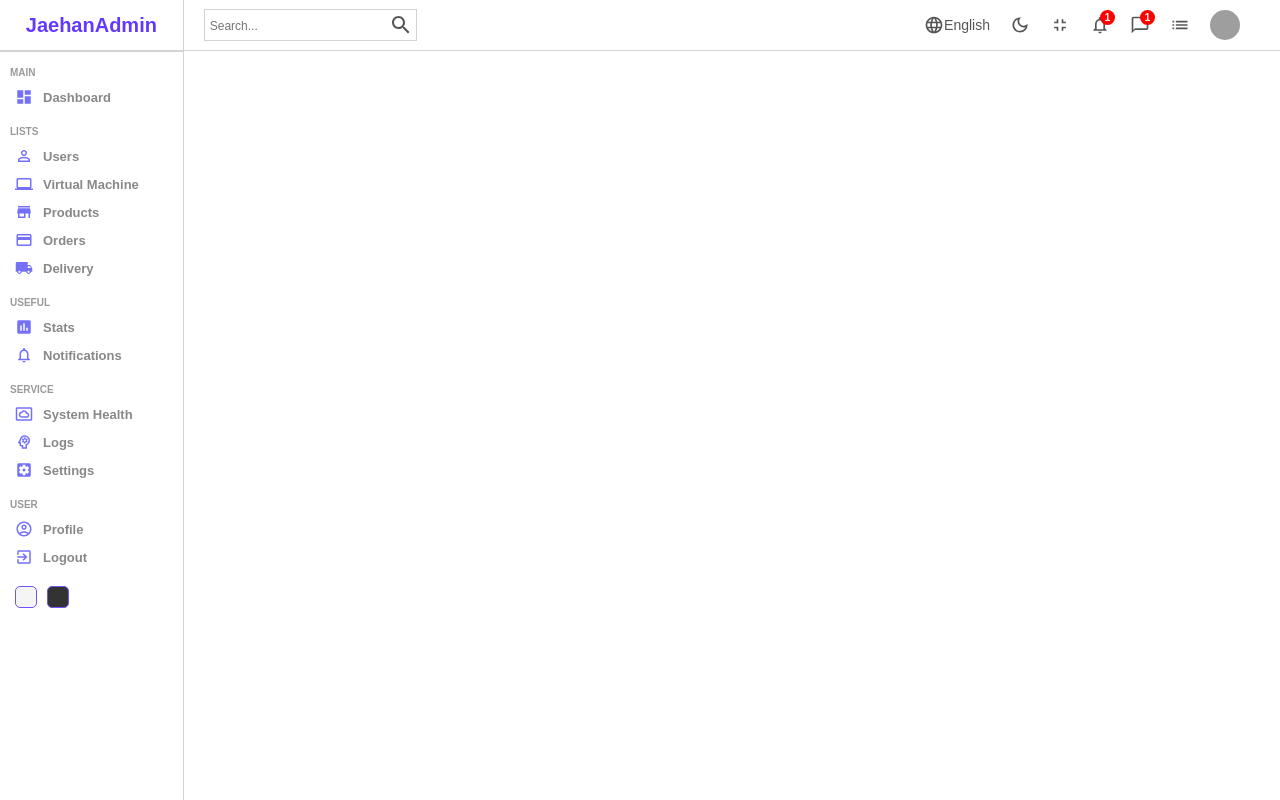
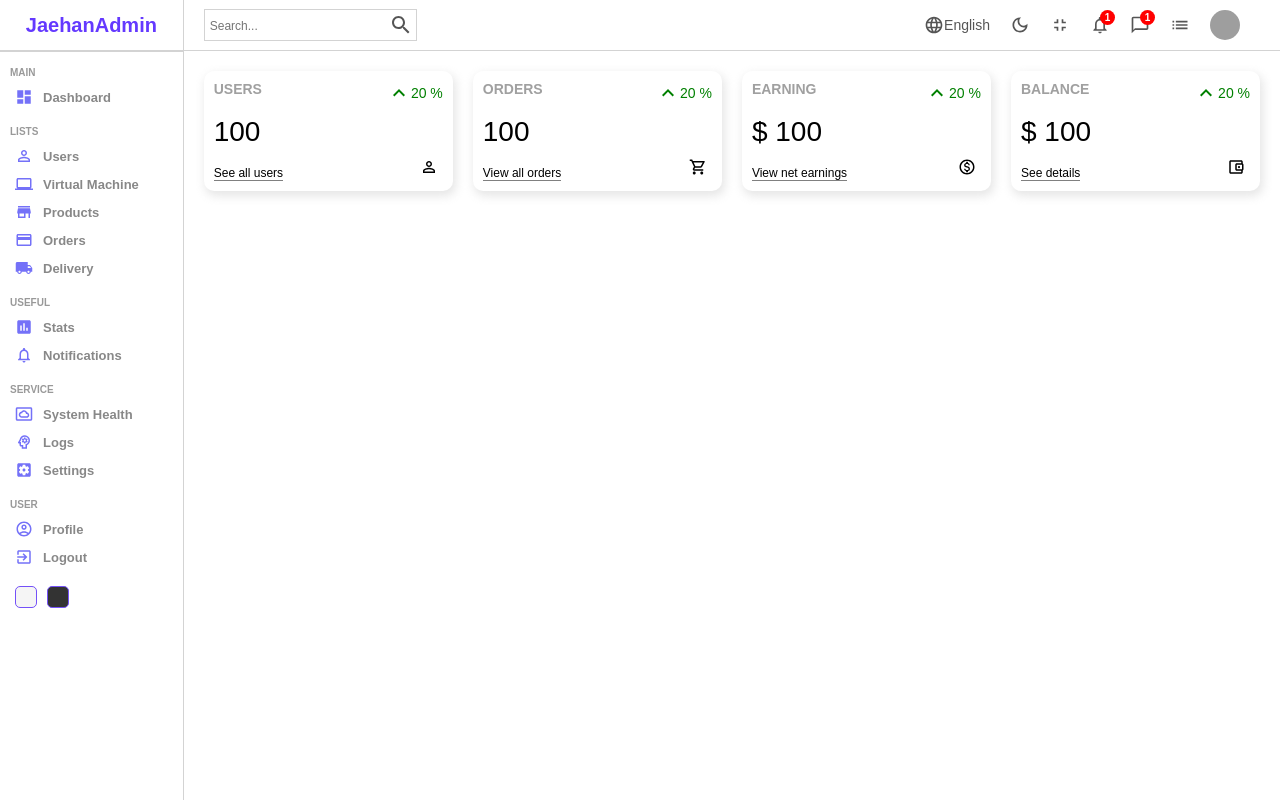
Before and after one commit to jaehanbyun/Admin-Panel-Dashboard, a React (Create React App) app: page / in a window 1280 px wide. Built offline with nearby package versions, Linux system fonts and the light colour scheme; grey boxes are pictures that could not be loaded.

Commit message:
Add Widget Component

```diff
--- /dev/null
+++ b/src/components/widget/Widget.jsx
@@ -0,0 +1,73 @@
+import './widget.scss'
+import KeyboardArrowUpOutlinedIcon from '@mui/icons-material/KeyboardArrowUpOutlined';
+import PersonOutlineOutlinedIcon from '@mui/icons-material/PersonOutlineOutlined';
+import ShoppingCartOutlinedIcon from '@mui/icons-material/ShoppingCartOutlined';
+import MonetizationOnOutlinedIcon from '@mui/icons-material/MonetizationOnOutlined';
+import AccountBalanceWalletOutlinedIcon from '@mui/icons-material/AccountBalanceWalletOutlined';
+
+const Widget = ({ type }) => {
+    let data;
+
+    //temporary
+    const amount = 100;
+    const diff = 20;
+
+    switch (type) {
+        case "user":
+            data = {
+                title: "USERS",
+                isMoney: false,
+                link: "See all users",
+                icon: <PersonOutlineOutlinedIcon className='icon' />,
+            };
+            break;
+        case "order":
+            data = {
+                title: "ORDERS",
+                isMoney: false,
+                link: "View all orders",
+                icon: <ShoppingCartOutlinedIcon className='icon' />,
+            };
+            break;
+        case "earning":
+            data = {
+                title: "EARNING",
+                isMoney: true,
+                link: "View net earnings",
+                icon: <MonetizationOnOutlinedIcon className='icon' />,
+            };
+            break;
+        case "balance":
+            data = {
+                title: "BALANCE",
+                isMoney: true,
+                link: "See details",
+                icon: <AccountBalanceWalletOutlinedIcon className='icon' />,
+            };
+            break;
+        default:
+            console.warn(`Unexpected widget type: ${type}`);
+            break;
+    }
+
+    return (
+        <div className='widget'>
+            <div className="left">
+                <span className="title">{data.title}</span>
+                <span className="counter">
+                    {data.isMoney && "$"} {amount}
+                </span>
+                <span className="link">{data.link}</span>
+            </div>
+            <div className="right">
+                <div className="percentage positive">
+                    <KeyboardArrowUpOutlinedIcon />
+                    {diff} %
+                </div>
+                {data.icon}
+            </div>
+        </div>
+    )
+}
+
+export default Widget
--- /dev/null
+++ b/src/components/widget/widget.scss
@@ -0,0 +1,55 @@
+.widget {
+    display: flex;
+    justify-content: space-between;
+    flex: 1;
+    padding: 10px;
+    -webkit-box-shadow: 2px 4px 10px 1px rgba(0, 0, 0, 0.47);
+    box-shadow: 2px 4px 10px 1px rgba(201, 201, 201, 0.47);
+    border-radius: 10px;
+    height: 100px;
+
+    .left,
+    .right {
+        display: flex;
+        flex-direction: column;
+        justify-content: space-between;
+
+        .title {
+            font-weight: bold;
+            font-size: 14px;
+            color: rgb(160, 160, 160);
+        }
+
+        .counter {
+            font-size: 28px;
+            font-weight: 300;
+        }
+
+        .link {
+            width: max-content;
+            font-size: 12px;
+            border-bottom: 1px solid gray;
+        }
+
+        .percentage {
+            display: flex;
+            align-items: center;
+            font-size: 14px;
+
+            &.positive {
+                color: green;
+            }
+
+            &.negative {
+                color: red;
+            }
+        }
+
+        .icon {
+            font-size: 18px;
+            padding: 5px;
+            border-radius: 5px;
+            align-self: flex-end;
+        }
+    }
+}
--- a/src/pages/home/Home.jsx
+++ b/src/pages/home/Home.jsx
@@ -9,6 +9,12 @@
             <Sidebar />
             <div className="homeContainer">
                 <Navbar />
+                <div className="widgets">
+                    <Widget type="user" />
+                    <Widget type="order" />
+                    <Widget type="earning" />
+                    <Widget type="balance" />
+                </div>
             </div>
         </div>
     )
```
